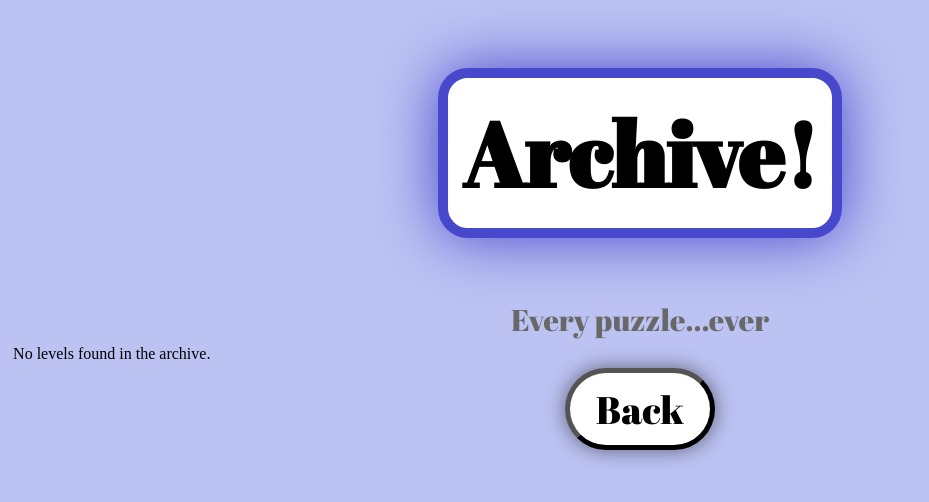
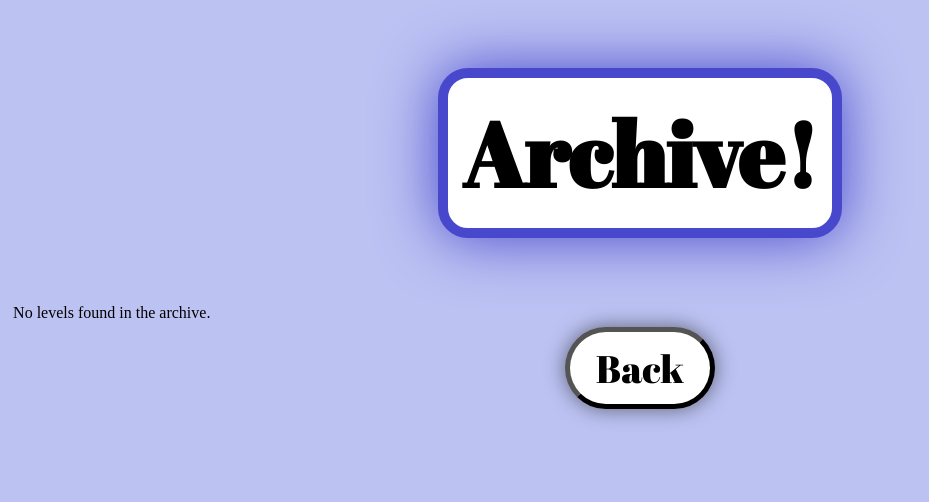
Before and after one commit to CharlieA8/In-Betweens-Py, a Flask app: page /archive in a window 1280 px wide. Shown: the top 502 px of the page, without its empty margins (0-929 px from the left). Run offline with Flask 3, Linux system fonts and the light colour scheme; data that the repository does not hold is empty; parts of the project's set-up code (start-up, migrations or seed data) failed here and were passed over; some libraries are stand-ins or nearby versions.

Commit message:
got rid of archive subtitle

```diff
--- a/templates/archive.html
+++ b/templates/archive.html
@@ -8,10 +8,6 @@
 {% block body %}
     <div class="rules">
         <h1 class="doneCard topSlide" id="borderCycle">Archive!</h1>
-    </div>
-
-    <div class="subtitle">
-        Every puzzle...ever
     </div>
 
     {% if levels %}
```
